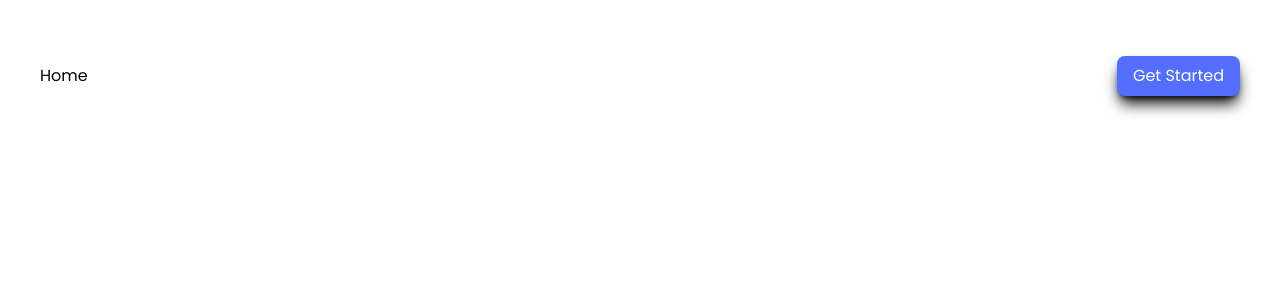
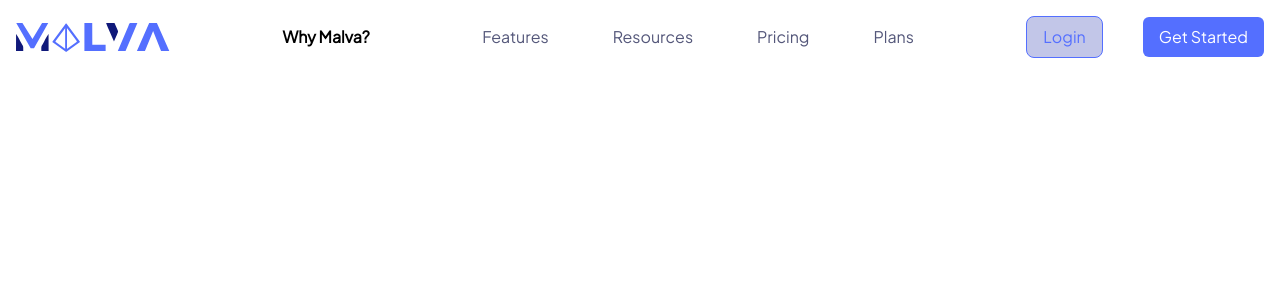
Before and after one commit to MalvaJamor/FE, a React (Vite) app: page / in a window 1280 px wide. Shown: the top 300 px of the page. Built offline with nearby package versions, Linux system fonts and the light colour scheme.

Commit message:
working on the landing page

```diff
--- /dev/null
+++ b/src/components/HomeComponent/ListItem.jsx
@@ -0,0 +1,10 @@
+import { Link } from "react-router-dom";
+
+/* eslint-disable react/prop-types */
+export default function ListItem({list,to}) {
+  return (
+    <Link to={to}>
+        <li className="inline-block text-grayish-list text-base">{list}</li>
+    </Link>
+    )
+}
--- /dev/null
+++ b/src/components/HomeComponent/Logo.jsx
@@ -0,0 +1,6 @@
+import logo from '../assets/logo.svg'
+export default function Logo() {
+  return (
+    <img src={logo} alt="malva logo" />
+  )
+}
--- /dev/null
+++ b/src/components/HomeComponent/Navbar.jsx
@@ -0,0 +1,30 @@
+import { Link } from "react-router-dom";
+import ListItem from "./ListItem";
+import Logo from "./Logo";
+export default function Navbar() {
+  const listArray = ["Features", "Resources", "Pricing", "Plans"];
+  return (
+    <nav className="flex items-center justify-between">
+      <Logo />
+      <p className="font-bold text-base">Why Malva?</p>
+      <div className="flex gap-16">
+        <ListItem list={[listArray[0]]} />
+        <ListItem list={[listArray[1]]} />
+        <ListItem list={[listArray[2]]} />
+        <ListItem list={[listArray[3]]} to={"/plans"} />
+      </div>
+      <div className="flex gap-10 items-center">
+        <Link to={"/account"}>
+          <button className="bg-login-button-gray text-custom-purplish-blue px-4 py-2 rounded-lg border border-custom-purplish-blue">
+            Login
+          </button>
+        </Link>
+        <Link  to={'/sign'}>
+          <button className="bg-custom-purplish-blue px-4 py-2 text-white rounded-md">
+            Get Started
+          </button>
+        </Link>
+      </div>
+    </nav>
+  );
+}
--- a/src/components/plans-components/font.css
+++ b/src/components/plans-components/font.css
@@ -1,6 +1,4 @@
 @font-face {
     font-family: 'jakarta';
-    src: url('../assets/jakarta/static/PlusJakartaSans-Regular.ttf') format('.tff');
-    font-weight: normal;
-    font-style: normal;
+    src: url('../assets/jakarta/static/PlusJakartaSans-Regular.ttf');
 }
--- a/src/pages/Home.jsx
+++ b/src/pages/Home.jsx
@@ -1,17 +1,9 @@
-import { useState } from "react"
-import { useNavigate } from "react-router-dom"
+import Navbar from "../components/HomeComponent/Navbar";
 
 export default function Home() {
-    const navigator = useNavigate()
-    const [isClicked, setIsClicked] = useState(false)
-    const handleClicked = () => {
-        setIsClicked(!isClicked)
-        navigator('/plans')
-    }
   return (
-    <div className="flex items-center justify-between p-10">
-        <h1>Home</h1>
-        <button onClick={handleClicked} className="bg-custom-purplish-blue mt-4 px-4 py-2 rounded-lg text-white shadow-lg shadow-black mb-4">Get Started</button>
+    <div className="p-4 font-jakarta">
+  <Navbar />
     </div>
   )
 }
--- a/tailwind.config.js
+++ b/tailwind.config.js
@@ -4,10 +4,13 @@ export default {
   theme: {
     extend: {
       fontFamily: {
-        poppins: "Poppins, sans-serif", // Adds a new `font-poppins` class
+        poppins: "Poppins, sans-serif",
+        jakarta: 'Jakarta, sans-serif' // Adds a new `font-poppins` class
       },
       colors: {
         'custom-purplish-blue': '#546fff',
+        'login-button-gray': '#c2c6e8',
+        'grayish-list' : '#54577a',
         primary: {
          100: "#546FFF",
           200: "#acc7de",
```
